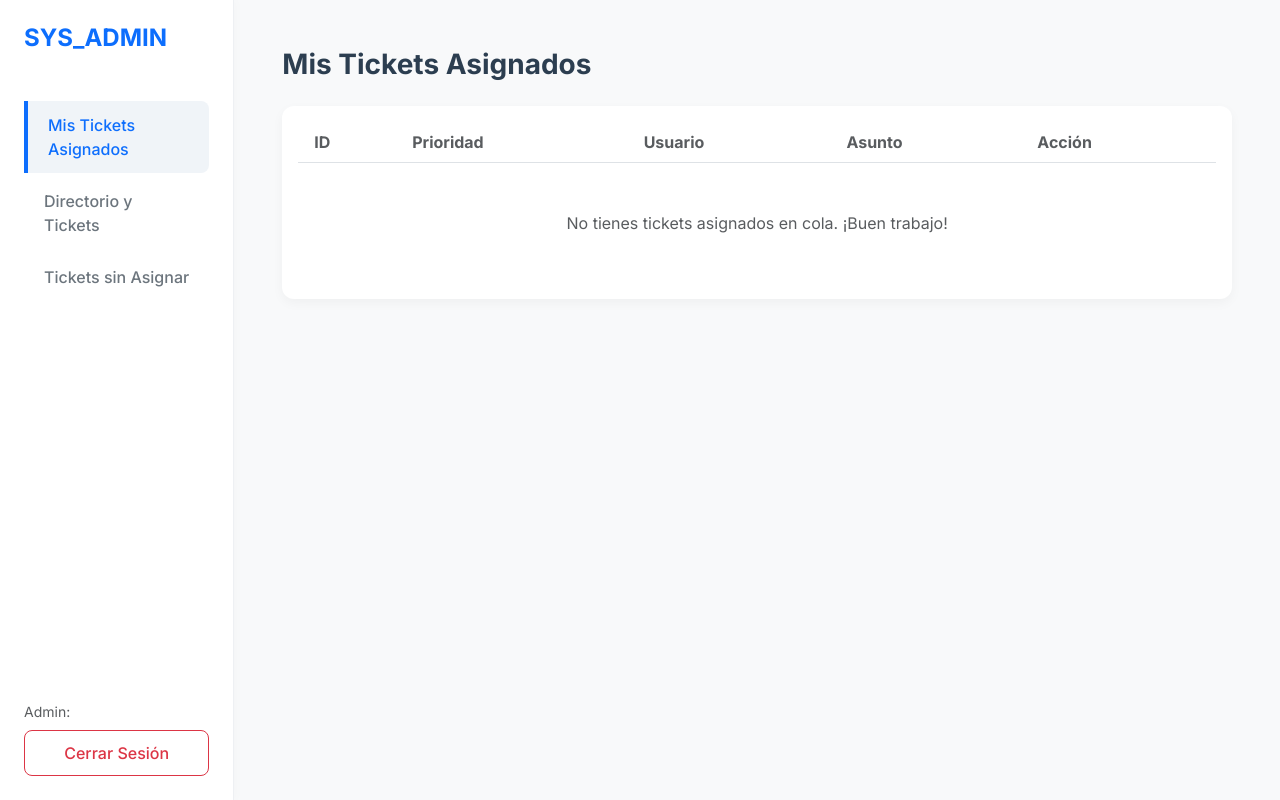
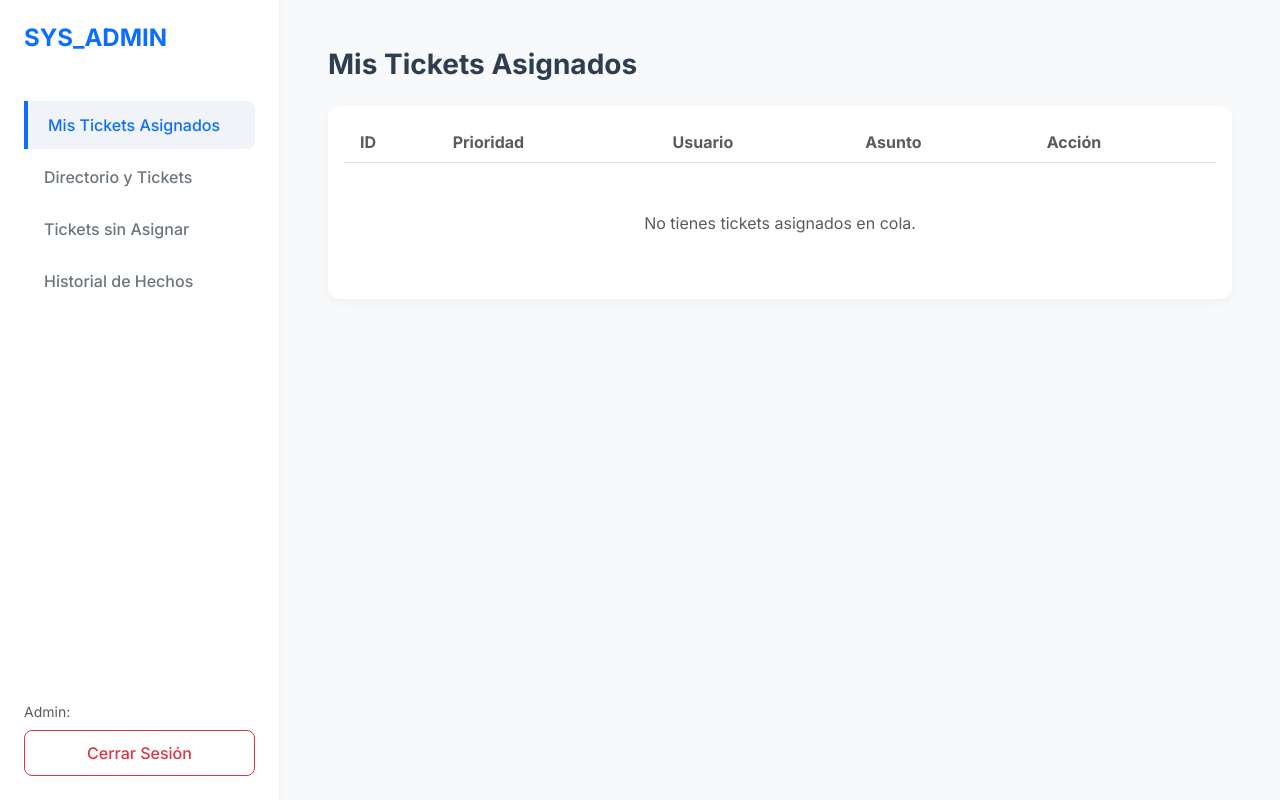
Before and after one commit to iowosyse/stack-underflow, a Vue app: page /admin in a window 1280 px wide. Built offline with nearby package versions, Linux system fonts and the light colour scheme.

Commit message:
Registro de tickets

```diff
--- a/src/store.js
+++ b/src/store.js
@@ -24,7 +24,9 @@ export const store = reactive({
   currentUser: null,
   admins: rawAdmins.map(name => parseUser(name, 'admin')),
   users: rawUsers.map(name => parseUser(name, 'user')),
+
   tickets: [],
+  closedTickets: [],
 
   login(user, pass) {
     const u = normalize(user)
@@ -38,13 +40,13 @@ export const store = reactive({
 
   logout() { this.currentUser = null },
 
-  // La prioridad ahora se asigna internamente, no la pide como parámetro
   addTicket(subject, category, description) {
+    const totalTicketsCount = this.tickets.length + this.closedTickets.length;
     const newTicket = {
-      id: '#TK-' + (1000 + this.tickets.length + 1),
+      id: '#TK-' + (1000 + totalTicketsCount + 1),
       subject,
       category,
-      priority: 'baja', // <-- Prioridad automática por defecto
+      priority: 'baja',
       description,
       status: 'disponible',
       author: this.currentUser.fullName,
@@ -60,6 +62,24 @@ export const store = reactive({
     else this.users.push(parseUser(fullName, 'user'))
   },
 
+  acceptTicket(ticketId) {
+    const ticket = this.tickets.find(t => t.id === ticketId);
+    if (ticket && this.currentUser?.role === 'admin') {
+      ticket.assignedTo = this.currentUser.fullName;
+      ticket.status = 'asignado';
+    }
+  },
+
+  closeTicket(ticketId) {
+    const index = this.tickets.findIndex(t => t.id === ticketId);
+    if (index !== -1) {
+        const ticket = this.tickets[index];
+        ticket.status = 'hecho';
+        this.closedTickets.push(ticket);
+        this.tickets.splice(index, 1);
+    }
+  },
+
   checkAssignments() {
     const disponibles = this.tickets.filter(t => t.status === 'disponible')
     if (disponibles.length >= 10) {
@@ -69,7 +89,7 @@ export const store = reactive({
       let maxDisponibilidad = -1;
 
       this.admins.forEach(admin => {
-        const attending = this.tickets.filter(t => t.assignedTo === admin.fullName && t.status !== 'cerrado')
+        const attending = this.tickets.filter(t => t.assignedTo === admin.fullName)
         const cantidadTickets = attending.length;
         let disponibilidad = 0;
 
--- a/src/views/AdminView.vue
+++ b/src/views/AdminView.vue
@@ -1,13 +1,14 @@
 <template>
   <div class="d-flex flex-column vh-100 bg-light" id="wrapper">
     <div class="d-flex flex-grow-1 overflow-hidden">
-      <div class="sidebar p-4 d-flex flex-column justify-content-between" style="width: 280px;">
+      <div class="sidebar p-4 d-flex flex-column justify-content-between flex-shrink-0" style="width: 280px;">
         <div>
           <div class="logo h4 fw-bold mb-5 text-primary">SYS_ADMIN</div>
           <div class="list-group list-group-flush bg-transparent">
             <button @click="currentTab = 'dashboard'" :class="['list-group-item list-group-item-action bg-transparent text-start', { 'active': currentTab === 'dashboard' }]">Mis Tickets Asignados</button>
             <button @click="currentTab = 'usuarios'" :class="['list-group-item list-group-item-action bg-transparent text-start', { 'active': currentTab === 'usuarios' }]">Directorio y Tickets</button>
             <button @click="currentTab = 'disponibles'" :class="['list-group-item list-group-item-action bg-transparent text-start', { 'active': currentTab === 'disponibles' }]">Tickets sin Asignar</button>
+            <button @click="currentTab = 'hechos'" :class="['list-group-item list-group-item-action bg-transparent text-start', { 'active': currentTab === 'hechos' }]">Historial de Hechos</button>
           </div>
         </div>
         <div>
@@ -32,10 +33,10 @@
                     <td><span class="badge bg-danger bg-opacity-10 text-danger px-3 py-2 rounded-pill">{{ t.priority }}</span></td>
                     <td class="text-capitalize">{{ t.author }}</td>
                     <td>{{ t.subject }}</td>
-                    <td><button @click="cerrarTicket(t)" class="btn btn-sm btn-dark px-3 rounded-pill">Resolver</button></td>
+                    <td><button @click="marcarComoHecho(t.id)" class="btn btn-sm btn-success px-3 rounded-pill">✔ Hecho</button></td>
                   </tr>
                   <tr v-if="myAssignedTickets.length === 0">
-                    <td colspan="5" class="text-center py-5 text-muted">No tienes tickets asignados en cola. ¡Buen trabajo!</td>
+                    <td colspan="5" class="text-center py-5 text-muted">No tienes tickets asignados en cola.</td>
                   </tr>
                 </tbody>
               </table>
@@ -67,7 +68,11 @@
                       <tbody>
                         <tr v-for="t in userTickets(selectedUser.fullName)" :key="t.id" class="border-bottom">
                           <td class="ps-3">{{ t.id }}</td><td>{{ t.subject }}</td>
-                          <td><span class="badge bg-secondary bg-opacity-10 text-secondary px-3 py-2 rounded-pill">{{ t.status }}</span></td>
+                          <td>
+                            <span :class="['badge px-3 py-2 rounded-pill', t.status === 'hecho' ? 'bg-success bg-opacity-10 text-success' : 'bg-secondary bg-opacity-10 text-secondary']">
+                              {{ t.status }}
+                            </span>
+                          </td>
                         </tr>
                         <tr v-if="userTickets(selectedUser.fullName).length === 0">
                           <td colspan="3" class="text-center py-5 text-muted">Este usuario no ha levantado tickets.</td>
@@ -95,21 +100,46 @@
           <div class="card p-3">
             <table class="table table-borderless align-middle mb-0">
               <thead class="border-bottom">
-                <tr><th class="ps-3 text-muted">ID</th><th class="text-muted">Prioridad</th><th class="text-muted">Autor</th><th class="text-muted">Asunto</th><th class="text-muted">Fecha</th></tr>
+                <tr><th class="ps-3 text-muted">ID</th><th class="text-muted">Prioridad</th><th class="text-muted">Autor</th><th class="text-muted">Asunto</th><th class="text-muted">Fecha</th><th class="text-muted">Acción</th></tr>
               </thead>
               <tbody>
                 <tr v-for="t in filteredUnassigned" :key="t.id" class="border-bottom">
                   <td class="ps-3 fw-bold">{{ t.id }}</td>
-                  <td><span class="badge bg-secondary px-3 py-2 rounded-pill">{{ t.priority }}</span></td>
+                  <td><span class="badge bg-secondary px-3 py-2 rounded-pill text-uppercase">{{ t.priority }}</span></td>
                   <td class="text-capitalize">{{ t.author }}</td>
                   <td>{{ t.subject }}</td>
                   <td class="small text-muted">{{ t.createdAt.toLocaleTimeString() }}</td>
+                  <td><button @click="tomarTicket(t.id)" class="btn btn-sm btn-outline-primary px-3 rounded-pill">Tomar</button></td>
                 </tr>
                 <tr v-if="filteredUnassigned.length === 0">
-                   <td colspan="5" class="text-center py-5 text-muted">No hay tickets pendientes actualmente.</td>
+                   <td colspan="6" class="text-center py-5 text-muted">No hay tickets pendientes actualmente.</td>
                 </tr>
               </tbody>
             </table>
+          </div>
+        </div>
+
+        <div v-if="currentTab === 'hechos'">
+          <h2 class="h3 mb-4 fw-bold">Archivo de Tickets Hechos</h2>
+          <div class="card bg-white p-3">
+            <div class="card-body p-0">
+              <table class="table table-borderless align-middle mb-0">
+                <thead class="border-bottom">
+                  <tr><th class="ps-3 text-muted">ID</th><th class="text-muted">Autor</th><th class="text-muted">Asunto</th><th class="text-muted">Estado</th></tr>
+                </thead>
+                <tbody>
+                  <tr v-for="t in store.closedTickets" :key="t.id" class="border-bottom">
+                    <td class="ps-3 fw-bold text-muted">{{ t.id }}</td>
+                    <td class="text-capitalize">{{ t.author }}</td>
+                    <td>{{ t.subject }}</td>
+                    <td><span class="badge bg-success bg-opacity-10 text-success px-3 py-2 rounded-pill">HECHO</span></td>
+                  </tr>
+                  <tr v-if="store.closedTickets.length === 0">
+                    <td colspan="4" class="text-center py-5 text-muted">Aún no hay tickets marcados como hechos.</td>
+                  </tr>
+                </tbody>
+              </table>
+            </div>
           </div>
         </div>
 
@@ -128,17 +158,38 @@ const currentTab = ref('dashboard')
 const selectedUser = ref(null)
 const priorityFilter = ref('todas')
 
-const myAssignedTickets = computed(() => store.tickets.filter(t => t.assignedTo === store.currentUser?.fullName && t.status !== 'cerrado'))
+const myAssignedTickets = computed(() => store.tickets.filter(t => t.assignedTo === store.currentUser?.fullName && t.status !== 'hecho'))
 const unassignedTickets = computed(() => store.tickets.filter(t => t.status === 'disponible'))
 
 const filteredUnassigned = computed(() => {
   let list = unassignedTickets.value
-  if (priorityFilter.value !== 'todas') list = list.filter(t => t.priority === priorityFilter.value)
-  return list.sort((a, b) => a.createdAt - b.createdAt)
+
+  if (priorityFilter.value !== 'todas') {
+    list = list.filter(t => t.priority === priorityFilter.value)
+  }
+
+  const weight = { 'urgente': 4, 'alta': 3, 'moderada': 2, 'baja': 1 };
+
+  return list.sort((a, b) => {
+    if (weight[b.priority] !== weight[a.priority]) {
+      return weight[b.priority] - weight[a.priority];
+    }
+    return a.createdAt - b.createdAt;
+  });
 })
 
-const userTickets = (authorName) => store.tickets.filter(t => t.author === authorName)
-const cerrarTicket = (ticket) => { ticket.status = 'cerrado' }
+const userTickets = (authorName) => {
+  return [...store.tickets, ...store.closedTickets].filter(t => t.author === authorName)
+}
+
+// Nueva llamada a la función del store
+const tomarTicket = (id) => {
+  store.acceptTicket(id)
+}
+
+const marcarComoHecho = (id) => {
+  store.closeTicket(id)
+}
 
 const handleLogout = () => {
   store.logout()
--- a/src/views/UserView.vue
+++ b/src/views/UserView.vue
@@ -1,7 +1,7 @@
 <template>
   <div class="d-flex flex-column vh-100 bg-light" id="wrapper">
     <div class="d-flex flex-grow-1 overflow-hidden">
-      <div class="sidebar p-4 d-flex flex-column justify-content-between" style="width: 280px;">
+      <div class="sidebar p-4 d-flex flex-column justify-content-between flex-shrink-0" style="width: 280px;">
         <div>
           <div class="logo h4 fw-bold mb-5 text-primary">stack-underflow</div>
           <div class="list-group list-group-flush bg-transparent">
@@ -63,7 +63,11 @@
                 <tr v-for="t in myTickets" :key="t.id" class="border-bottom">
                   <td class="ps-3 fw-bold">{{ t.id }}</td>
                   <td>{{ t.subject }}</td>
-                  <td><span class="badge bg-secondary bg-opacity-10 text-secondary px-3 py-2 rounded-pill">{{ t.status }}</span></td>
+                  <td>
+                    <span :class="['badge px-3 py-2 rounded-pill', t.status === 'hecho' ? 'bg-success bg-opacity-10 text-success' : 'bg-secondary bg-opacity-10 text-secondary']">
+                      {{ t.status }}
+                    </span>
+                  </td>
                 </tr>
                 <tr v-if="myTickets.length === 0">
                     <td colspan="3" class="text-center py-5 text-muted">No has levantado tickets recientemente.</td>
@@ -87,12 +91,16 @@ const subject = ref('')
 const category = ref('Hardware')
 const description = ref('')
 
-const activeTicketsCount = computed(() => store.tickets.filter(t => t.author === store.currentUser?.fullName && t.status !== 'cerrado').length)
-const myTickets = computed(() => store.tickets.filter(t => t.author === store.currentUser?.fullName))
+// Cuenta únicamente los activos de la tabla principal
+const activeTicketsCount = computed(() => store.tickets.filter(t => t.author === store.currentUser?.fullName).length)
+
+// Combina el arreglo activo con el cerrado para que el usuario pueda ver todo lo que ha pedido históricamente
+const myTickets = computed(() => {
+    return [...store.tickets, ...store.closedTickets].filter(t => t.author === store.currentUser?.fullName)
+})
 
 const submitTicket = () => {
   if(!subject.value || !description.value) return alert("Por favor, llena todos los campos.")
-  // Se envía sin prioridad manual, el store lo asignará como 'baja'
   store.addTicket(subject.value, category.value, description.value)
   subject.value = ''
   description.value = ''
```
